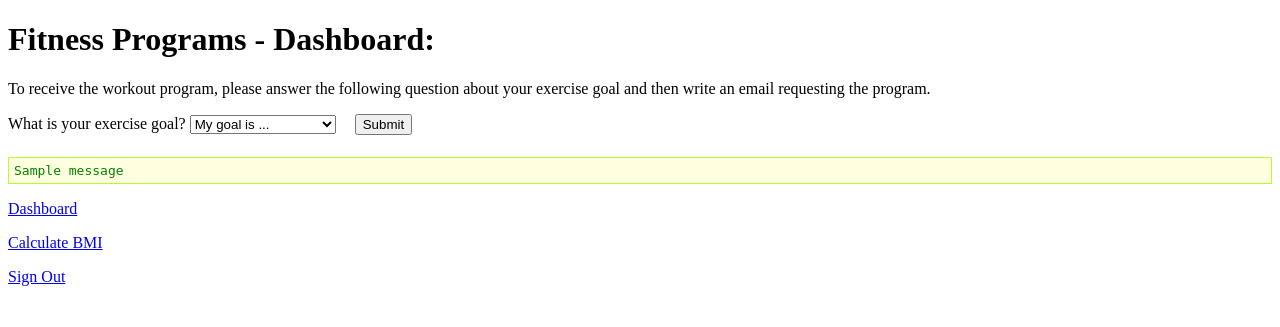
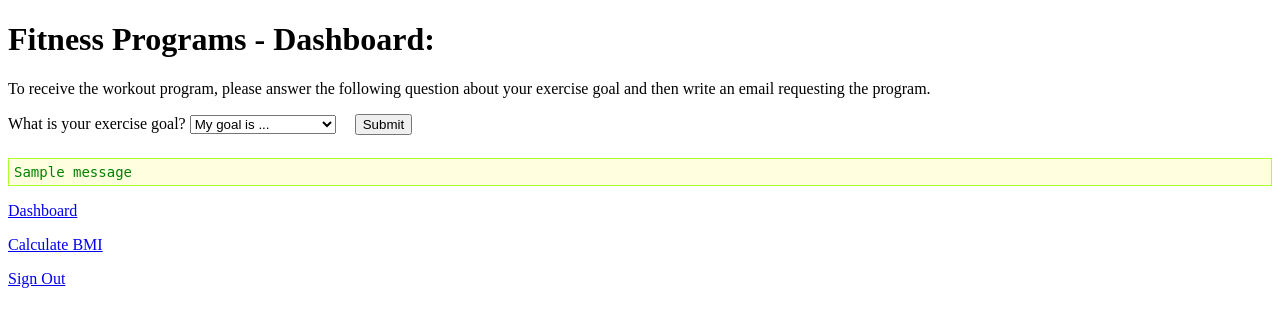
Before and after one commit to AminAvan/my-workout-app, a Flask app: template templates/fitness_program_page.html in a window 1280 px wide. Shown: the top 327 px of the page. Run offline with Flask 3, Linux system fonts and the light colour scheme; the template is opened without the code that fills it: most values are stand-ins (such as "Sample title", 1, 10 or a date in 2020); one stand-in notice (Sample message) is shown; some libraries are stand-ins or nearby versions.

Commit message:
change 68

```diff
--- a/templates/fitness_program_page.html
+++ b/templates/fitness_program_page.html
@@ -27,7 +27,7 @@
     </form>
     {% with messages = get_flashed_messages(with_categories=true, category_filter='res_user_fitness_program') %}
         {% for category, message in messages %}
-            <pre style="color: green; background-color: lightyellow; border: 1px solid greenyellow; padding: 5px;">{{ message }}</pre>
+            <pre style="color: green; background-color: lightyellow; border: 1px solid greenyellow; padding: 5px; font-size: 14px;">{{ message }}</pre>
         {% endfor %}
     {% endwith %}
     <p><a href="{{url_for('user_dashboard')}}">Dashboard</a></p>
```
